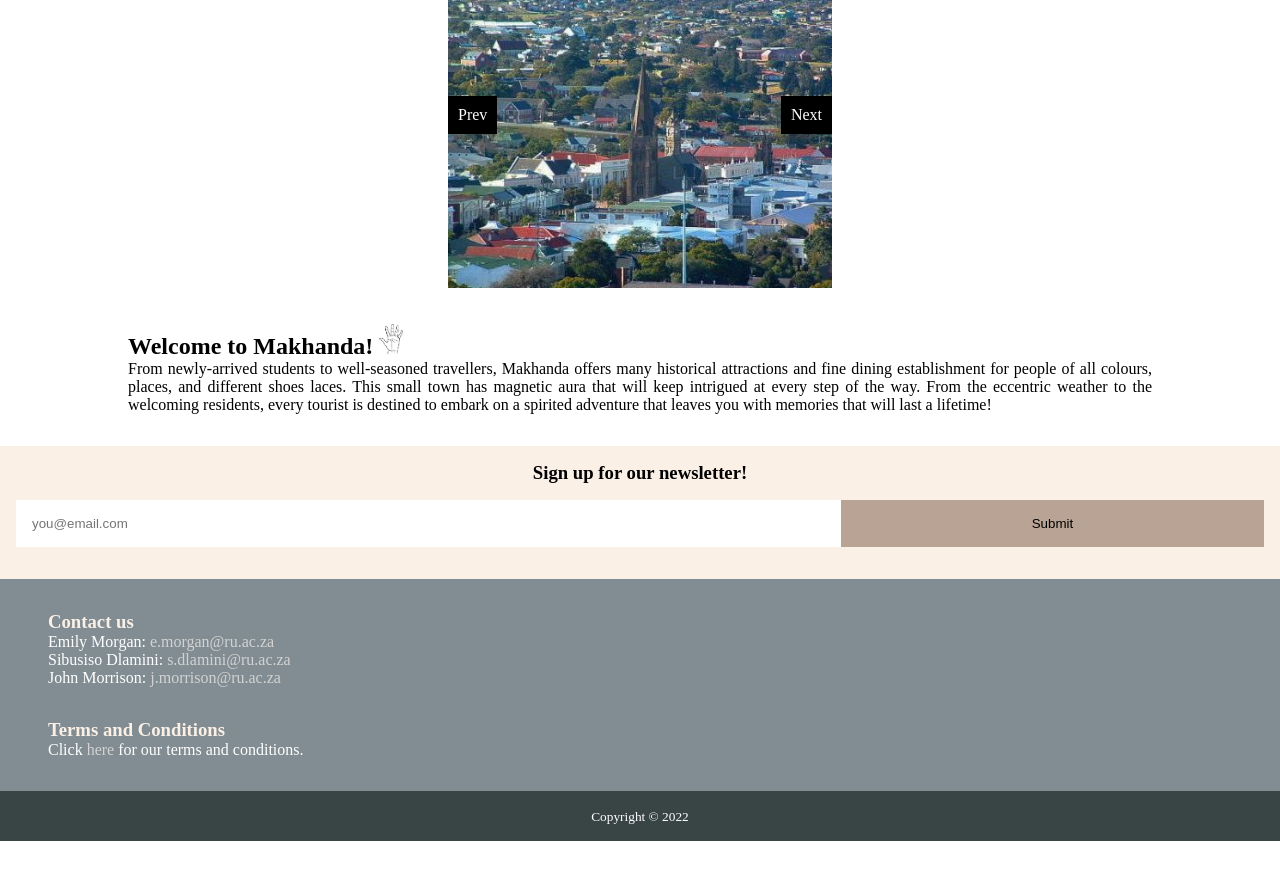
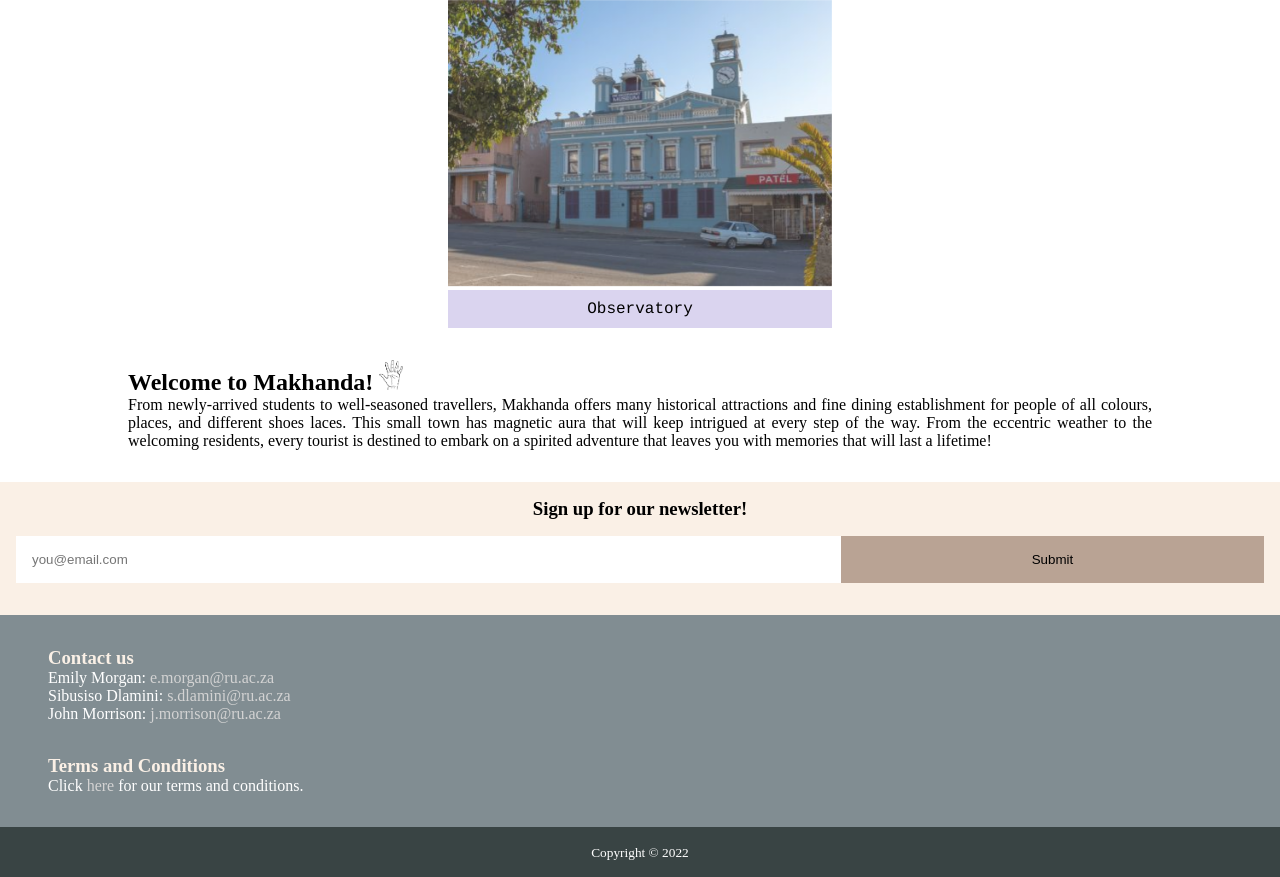
Before and after one commit to Sbu-05-exe/CSC301, a PHP site: page / in a window 1280 px wide. Shown: the part 65-942 px from the top of the page. Before the commit the page ends 906 px from the top, so only its background shows below. Run offline with PHP 8.4, Linux system fonts and the light colour scheme.

Commit message:
Automated/Animated slideshow

```diff
--- a/index.html
+++ b/index.html
@@ -39,45 +39,44 @@
     </header>
     <main>
 	  <div class="projector">
-			<a class="prev" onclick="changeSlides(-1)">Prev</a>
 			<div class="slide">
 				<img src="Images/Index/makhanda.jpg" alt="makhanda">
+				<div class="slide-caption">Makhanda</div>
 			</div>
 			<div class="slide">
 				<img src="Images/Index/cathedral.jpg" alt="cathedral">
+				<div class="slide-caption">Cathedral of St. Michael and St. George</div>
 			</div>
 			<div class="slide">
 				<img src="Images/Index/observatory.jpg" alt="observatory">
+				<div class="slide-caption">Observatory</div>
 			</div>
 			<div class="slide">
 				<img src="Images/Index/monument.jpg" alt="monument">
+				<div class="slide-caption">1820 Settlers Monument</div>
 			</div>
-			<a class="next" onclick="changeSlides(1)">Next</a>
 	  </div>
 
     <div class="test"></div>
 	  <script>
-			let slideIndex = 1;
+			let slideIndex = 0;
 			showSlides();
-
-			function changeSlides(x) {
-				slideIndex += x;
-				showSlides();
-			}
 
 			function showSlides() {
 				var i = 0;
 				let slides = document.getElementsByClassName("slide");
+				for (i = 0; i < slides.length; i++) {
+					slides[i].style.display = "none";
+				}
+				slideIndex++;
 				if (slideIndex > slides.length) {
 					slideIndex = 1;
 				}
 				if (slideIndex < 1) {
 					slideIndex = slides.length;
 				}
-				for (i = 0; i < slides.length; i++) {
-					slides[i].style.display = "none";
-				}
 				slides[slideIndex-1].style.display = "block";
+				setTimeout(showSlides, 4000);
 			}
 	  </script>
 
--- a/style.css
+++ b/style.css
@@ -175,21 +175,20 @@ nav .menu li a:hover {
 
 .slide img {
 	width: 100%;
-
+	animation-name: fade;
+	animation-duration: 4s;
 }
 
-.prev, .next {
-	position: absolute;
-	top: 50%;
-	margin-top: -50px;
+.slide-caption {
+	font-family: Courier;
+	text-align: center;
 	padding: 10px;
-	font-size: 16px;
-	background-color: black;
-	color: white;
+	background-color: var(--quinary);
 }
 
-.next {
-	right: 0;
+@keyframes fade {
+	0% {opacity: 0}
+	30% {opacity: 1}
 }
 
 /* Styling welcome paragraph */
```
